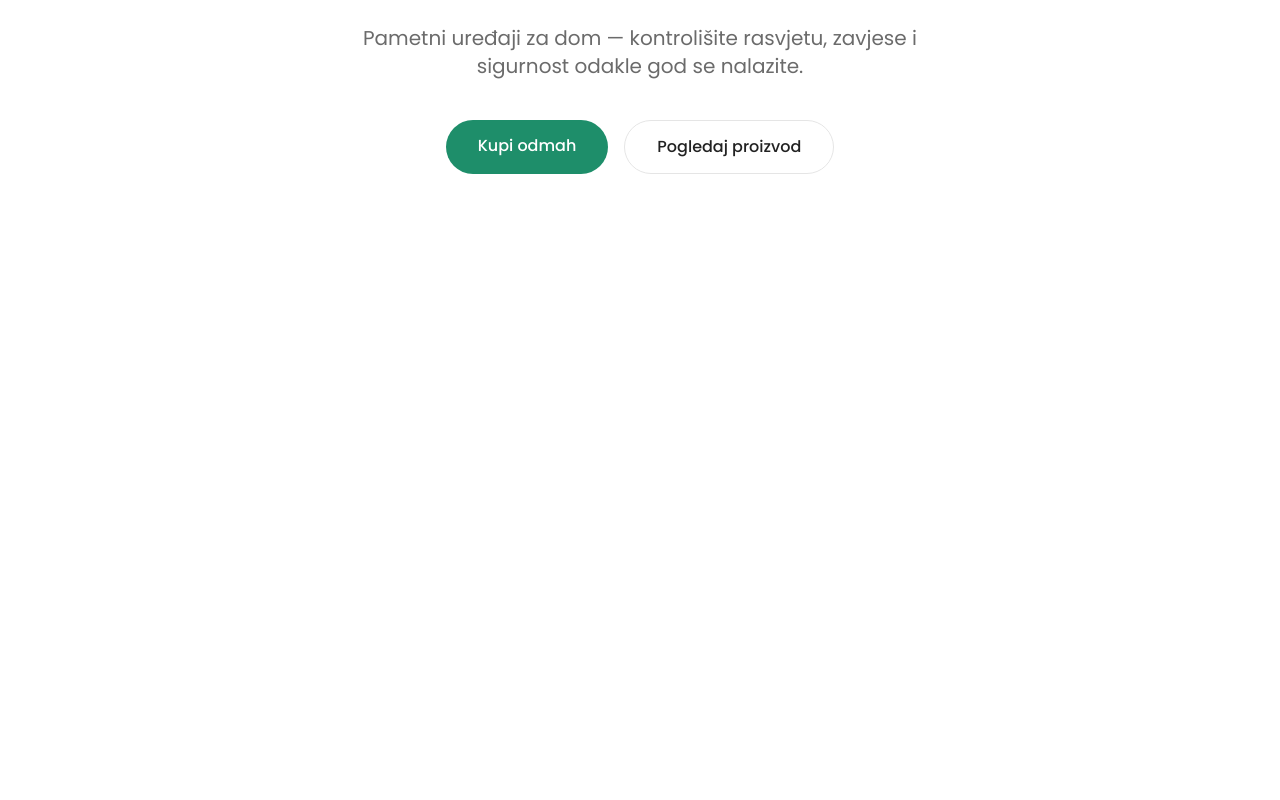
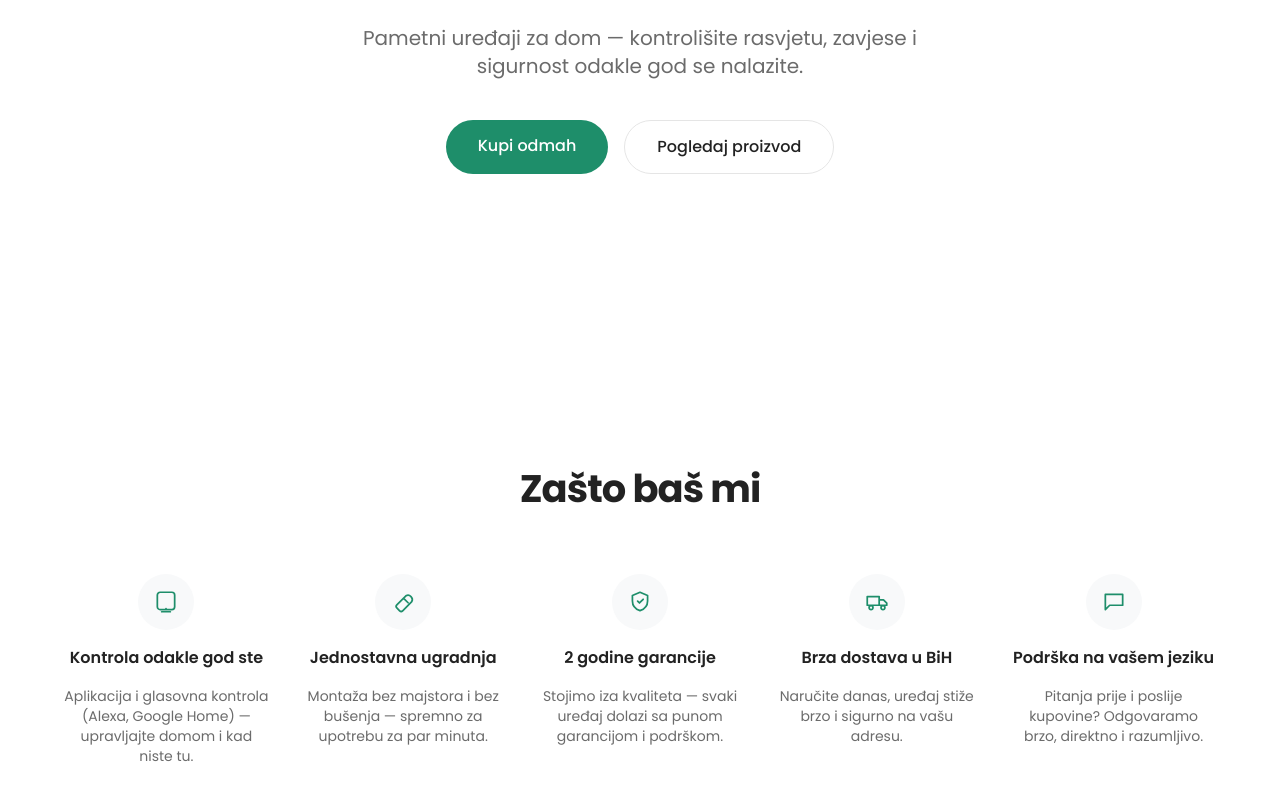
Before and after one commit to arminahrnjic/SmartHomeDomio, a Next.js app: page / in a window 1280 px wide. Shown: the part 537-1337 px from the top of the page. Before the commit the page ends 901 px from the top, so only its background shows below. Built offline with nearby package versions, Linux system fonts and the light colour scheme.

Commit message:
Add Zasto mi (why us) section with icon cards

```diff
--- a/src/app/page.tsx
+++ b/src/app/page.tsx
@@ -1,9 +1,11 @@
 import { Hero } from "@/components/Hero";
+import { WhyUs } from "@/components/WhyUs";
 
 export default function Home() {
   return (
     <main className="flex flex-1 flex-col">
       <Hero />
+      <WhyUs />
     </main>
   );
 }
--- /dev/null
+++ b/src/components/WhyUs.tsx
@@ -0,0 +1,74 @@
+const REASONS = [
+  {
+    title: "Kontrola odakle god ste",
+    description:
+      "Aplikacija i glasovna kontrola (Alexa, Google Home) — upravljajte domom i kad niste tu.",
+    icon: (
+      <path d="M12 18h.01M8 21h8M6.6 3h10.8A2.6 2.6 0 0 1 20 5.6v10.8a2.6 2.6 0 0 1-2.6 2.6H6.6A2.6 2.6 0 0 1 4 16.4V5.6A2.6 2.6 0 0 1 6.6 3Z" />
+    ),
+  },
+  {
+    title: "Jednostavna ugradnja",
+    description: "Montaža bez majstora i bez bušenja — spremno za upotrebu za par minuta.",
+    icon: <path d="M14.7 6.3a4 4 0 0 1 5.4 5.4l-8.4 8.4a2 2 0 0 1-2.8 0l-2.6-2.6a2 2 0 0 1 0-2.8l8.4-8.4Zm-1.4 3 3.4 3.4" />,
+  },
+  {
+    title: "2 godine garancije",
+    description: "Stojimo iza kvaliteta — svaki uređaj dolazi sa punom garancijom i podrškom.",
+    icon: (
+      <path d="M12 3 5 6v5c0 4.4 3 7.6 7 9 4-1.4 7-4.6 7-9V6l-7-3Zm-2.2 8.2 1.7 1.7 3.4-3.4" />
+    ),
+  },
+  {
+    title: "Brza dostava u BiH",
+    description: "Naručite danas, uređaj stiže brzo i sigurno na vašu adresu.",
+    icon: <path d="M3 7h11v8H3V7Zm11 3h4l3 3v2h-7v-5ZM6.5 19a1.8 1.8 0 1 0 0-3.6 1.8 1.8 0 0 0 0 3.6Zm11 0a1.8 1.8 0 1 0 0-3.6 1.8 1.8 0 0 0 0 3.6Z" />,
+  },
+  {
+    title: "Podrška na vašem jeziku",
+    description: "Pitanja prije i poslije kupovine? Odgovaramo brzo, direktno i razumljivo.",
+    icon: (
+      <path d="M4 5h16v10H8l-4 4V5Z" />
+    ),
+  },
+];
+
+export function WhyUs() {
+  return (
+    <section id="o-nama" className="w-full bg-bg px-6 py-24">
+      <div className="mx-auto max-w-6xl">
+        <div className="mx-auto mb-14 max-w-xl text-center">
+          <h2 className="text-[clamp(1.8rem,3vw,2.8rem)] font-bold tracking-tight text-text">
+            Zašto baš mi
+          </h2>
+        </div>
+
+        <div className="grid grid-cols-1 gap-8 sm:grid-cols-2 lg:grid-cols-5">
+          {REASONS.map((reason) => (
+            <div
+              key={reason.title}
+              className="flex flex-col items-center gap-4 text-center transition-transform hover:scale-[1.02]"
+            >
+              <span className="flex h-14 w-14 items-center justify-center rounded-full bg-bg-alt text-primary">
+                <svg
+                  width="26"
+                  height="26"
+                  viewBox="0 0 24 24"
+                  fill="none"
+                  stroke="currentColor"
+                  strokeWidth="1.6"
+                  strokeLinecap="round"
+                  strokeLinejoin="round"
+                >
+                  {reason.icon}
+                </svg>
+              </span>
+              <h3 className="text-base font-semibold text-text">{reason.title}</h3>
+              <p className="text-sm text-text-muted">{reason.description}</p>
+            </div>
+          ))}
+        </div>
+      </div>
+    </section>
+  );
+}
```
